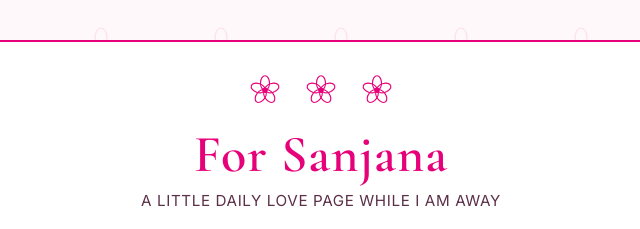
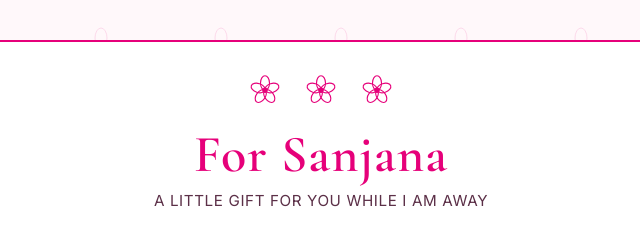
Before and after one commit to alexliao95311/alexliao95311.github.io, a website: page sanjana/index.html in a window 1280 px wide. Shown: the top 229 px of the page, 319-959 px from the left. Drawn offline with nearby package versions, Linux system fonts and the light colour scheme.

Commit message:
done for realsies i think

```diff
--- a/sanjana/index.html
+++ b/sanjana/index.html
@@ -429,7 +429,7 @@
                 </svg>
             </div>
             <h1>For Sanjana</h1>
-            <p class="subtitle">A little daily love page while I am away</p>
+            <p class="subtitle">A little gift for you while I am away</p>
             <p class="note">
                 One new memory unlocks each day at <strong>12:00 am PT</strong> from <strong>June 6</strong> to <strong>June 19</strong>.
             </p>
```
